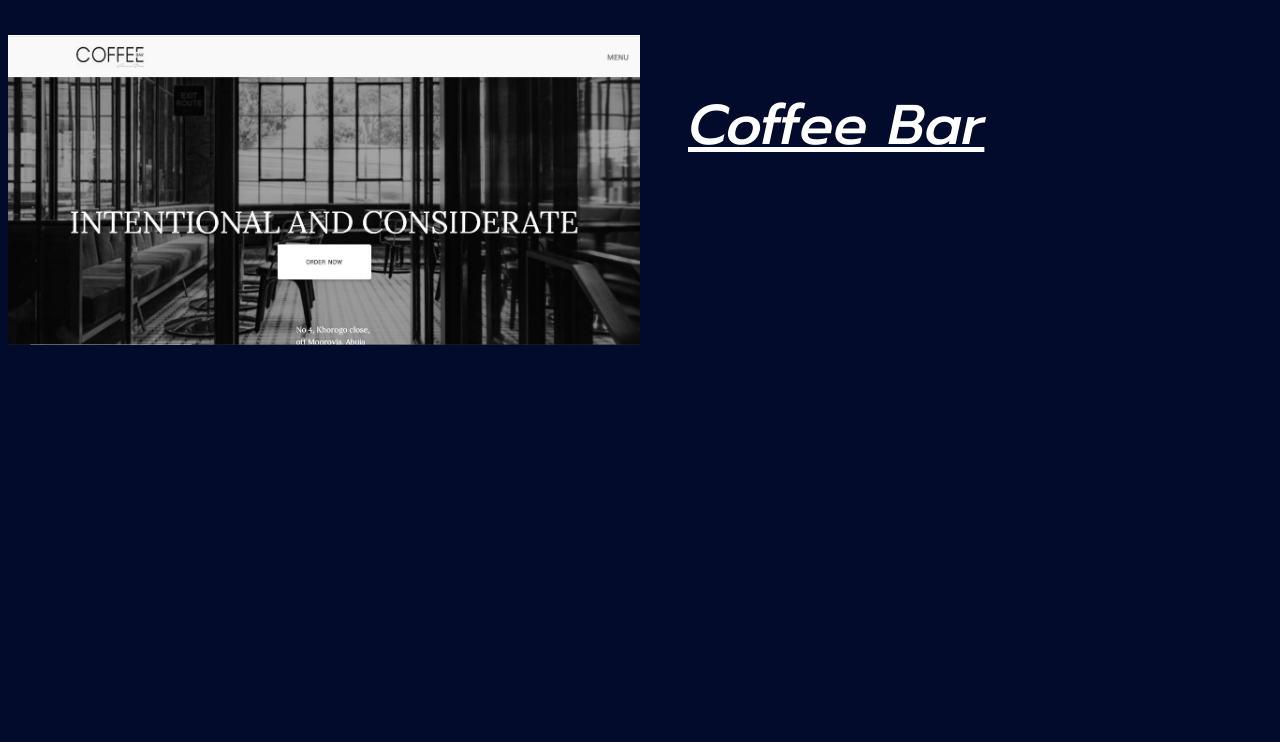
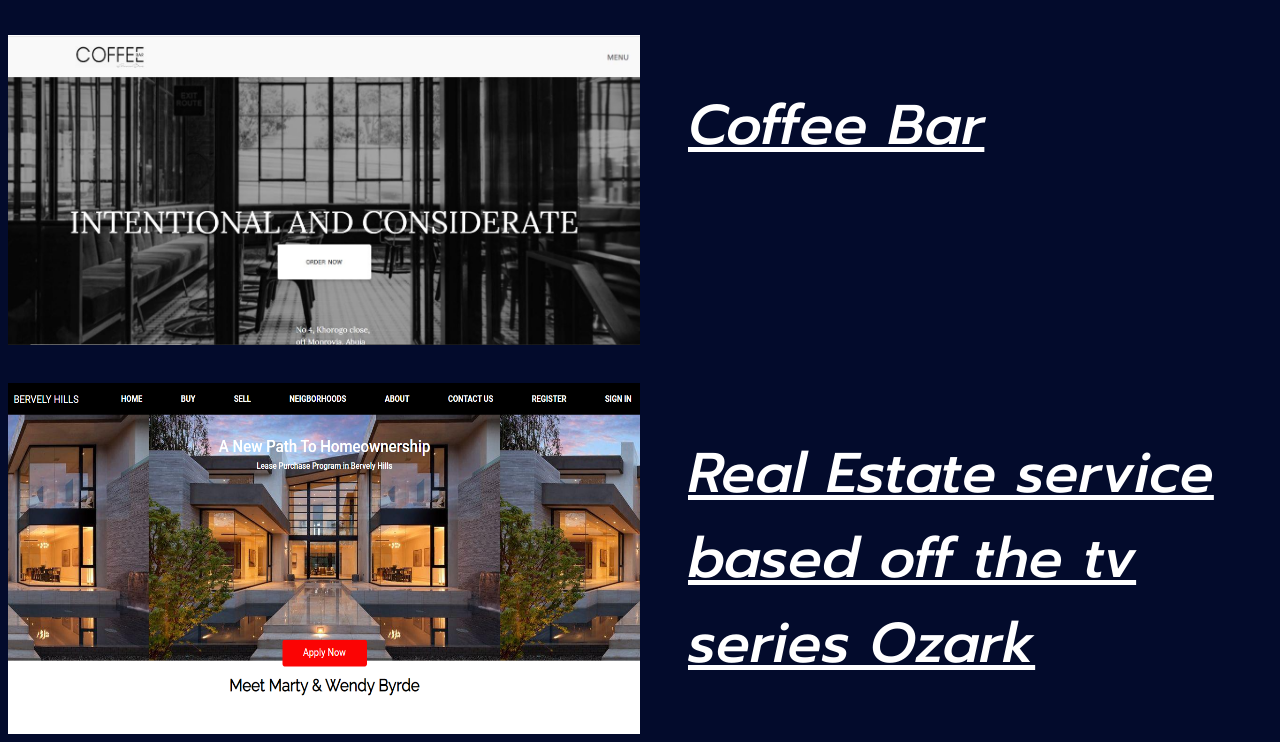
Before and after one commit to jindudimuna/jindu-s-portfolio, a website built with Parcel: page Project.html in a window 1280 px wide. Shown: the part 1935-2677 px from the top of the page. Before the commit the page ends 2288 px from the top, so only its background shows below. Built offline with nearby package versions, Linux system fonts and the light colour scheme; a web font is replaced by a local one.

Commit message:
new project

```diff
--- a/Project.html
+++ b/Project.html
@@ -74,6 +74,13 @@
         <img src="./coffeebar.jpg" class="pics" />
         <a href="https://coffeeshopbyjd.netlify.app/" class="img-text">Coffee Bar</a>
         </div>
+
+
+      <div class="mobile" >
+        <img src="./beverly-hills.png" class="pics" />
+        <a href="https://beverly-estate.vercel.app/" class="img-text">Real Estate service based off the tv series Ozark</a>
+        </div>
   </div>
 
+
 </body>
--- a/projects.css
+++ b/projects.css
@@ -51,6 +51,7 @@
 .fa-solid{
     font-size: 2em;
 }
+
 @media only screen and (max-width :414px){
 .img-text{
 
```
Also changed, not shown: beverly-hills.png (added).
